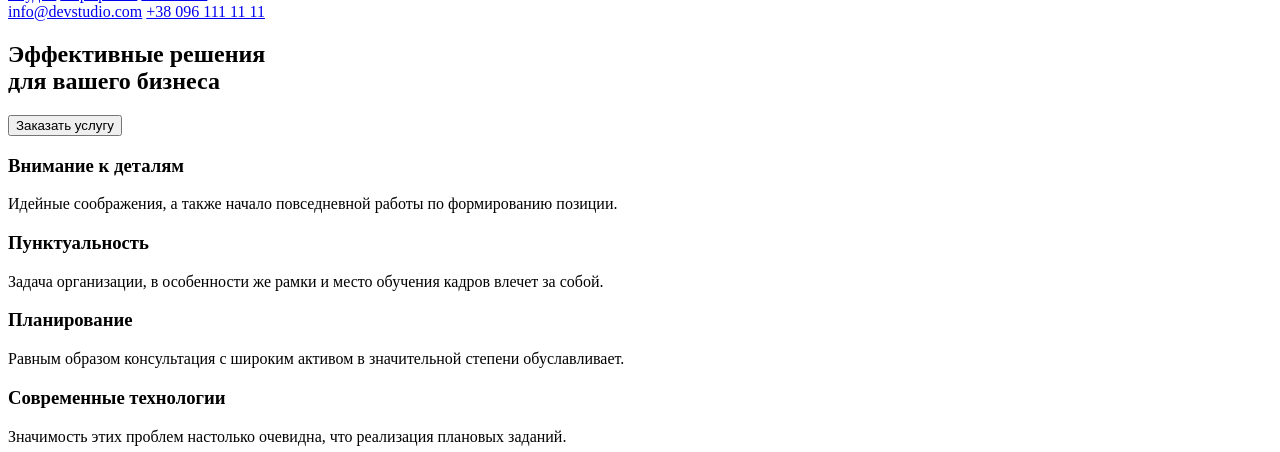
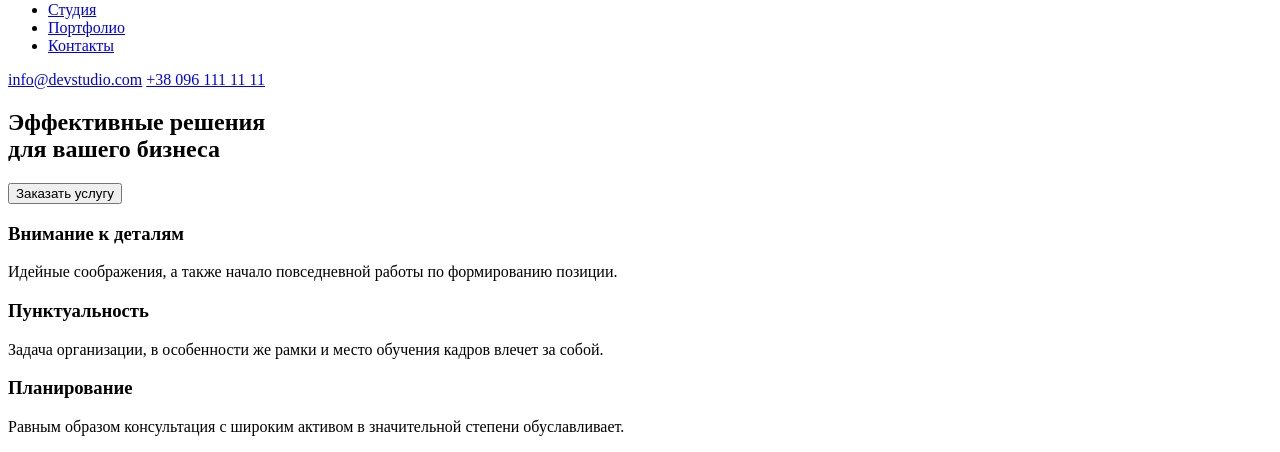
Before and after one commit to Andriy-Kond/goit-markup-hw-01, a plain HTML site: page index.html in a window 1280 px wide. Shown: the part 41-493 px from the top of the page. Drawn offline with Linux system fonts and the light colour scheme.

Commit message:
+<ul> у nav

```diff
--- a/index.html
+++ b/index.html
@@ -12,7 +12,6 @@
     <title>WebStudio</title>
 </head>
 
-<!-- не знаю куди тут можна втулити тег <ul> -->
 <body>
     <!-- common (main) box -->
     <div class="common-box">
@@ -22,9 +21,11 @@
 
                 <!-- navigation menu -->
                 <nav class="top-menu">
-                    <a href="..." class="top-menu-item">Студия</a>
-                    <a href="..." class="top-menu-item">Портфолио</a>
-                    <a href="..." class="top-menu-item">Контакты</a>
+                    <ul>
+                        <li><a href="..." class="top-menu-item">Студия</a></li>
+                        <li><a href="..." class="top-menu-item">Портфолио</a></li>
+                        <li><a href="..." class="top-menu-item">Контакты</a></li>
+                    </ul>
                 </nav>
 
                 <div class="top-comm-box">
```
